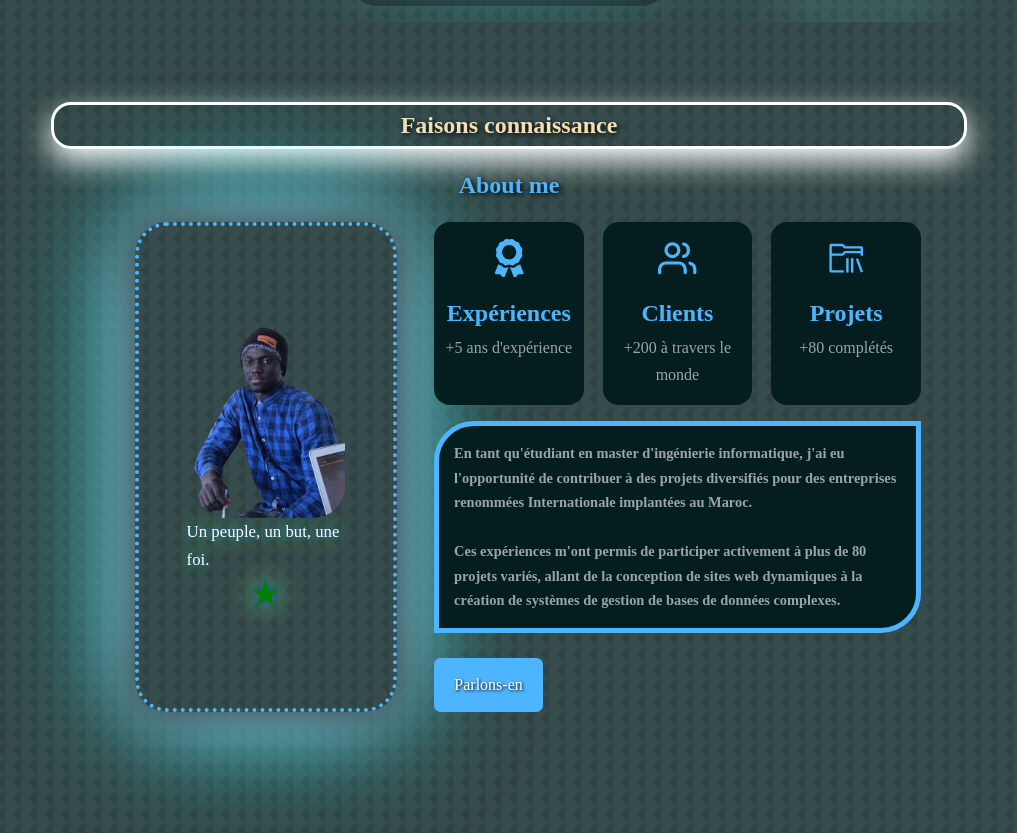
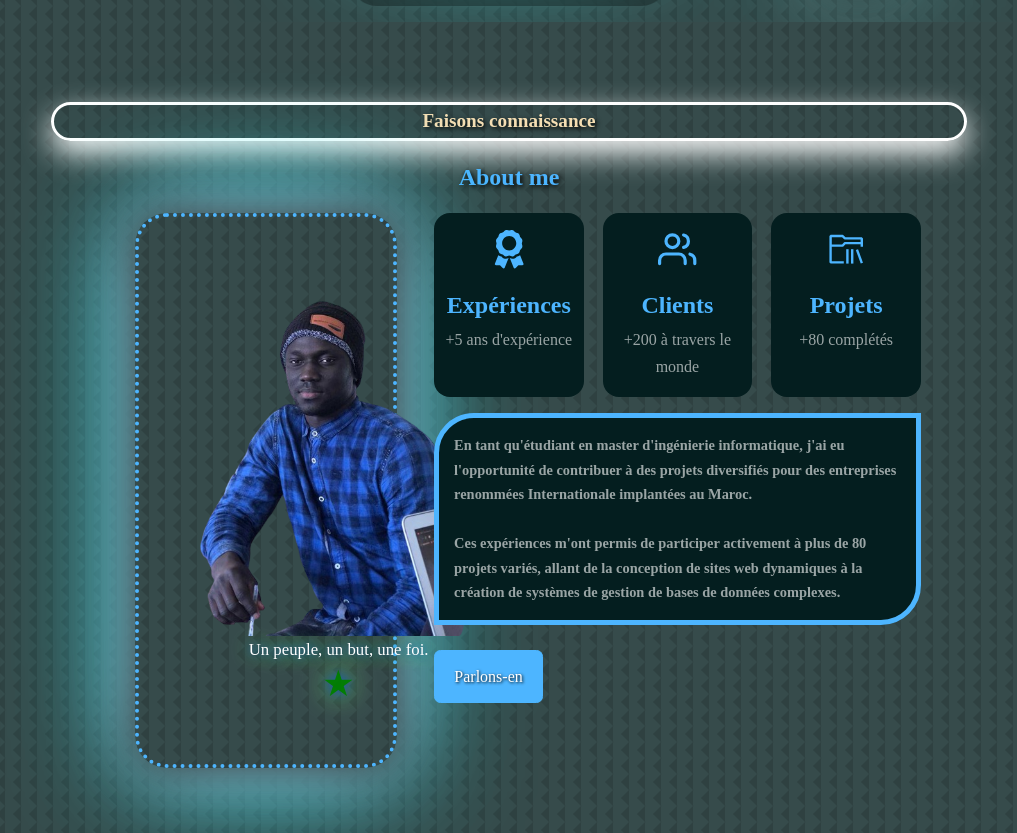
Before and after one commit to Mouhamed1003/keenprogrammer.com, a React (Create React App) app: page / in a window 1280 px wide. Shown: the part 778-1611 px from the top of the page, without its empty margins (131-1148 px from the left). Built offline with nearby package versions, Linux system fonts and the light colour scheme.

Commit message:
Update a_propos.css

```diff
--- a/src/components/a_propos/a_propos.css
+++ b/src/components/a_propos/a_propos.css
@@ -21,7 +21,7 @@ section {
 
 .apropos h5 {
     color: wheat;
-    font-size: 1.5rem;
+    font-size: 1.2rem;
 }
 
 .btn.btn-primary {
@@ -61,10 +61,10 @@ section {
 }
 
 .apropos_moi-image img {
-    width: 100%;
-    max-width: 19rem;
+    width: 19rem;
+    padding-right: 1.6rem;
     border-radius: 2rem;
-    transition: transform 0.3s ease;
+    transition: transform 0.3s ease;/* Ajoutez une transition pour une animation fluide */
 }
 
 .apropos_moi-image:hover img {
```
